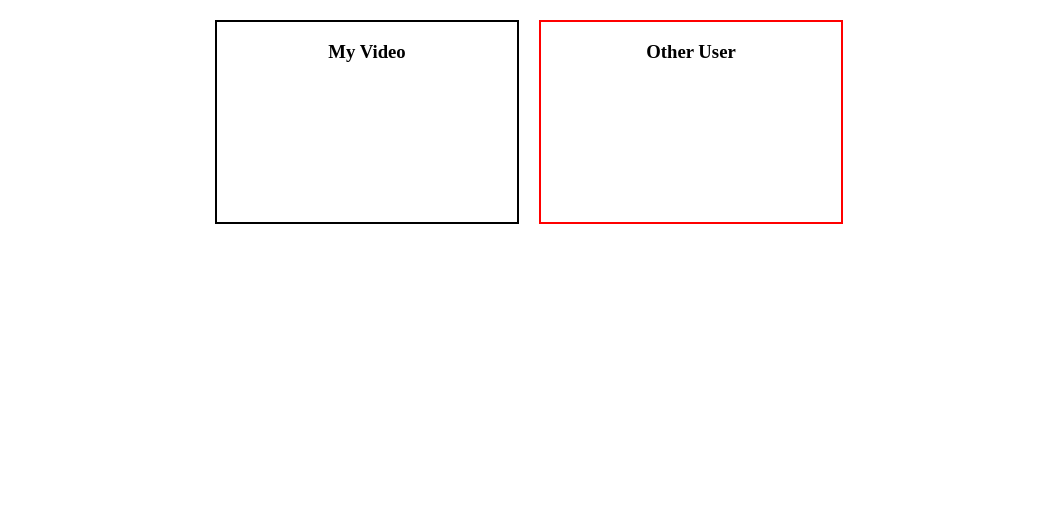
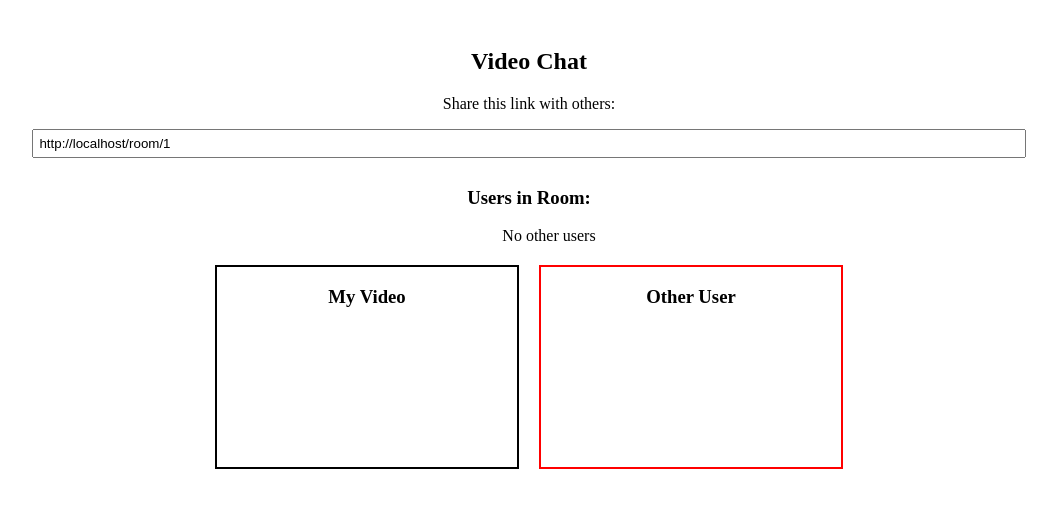
Before and after one commit to Hitesh8980/VideoApp, a React (Vite) app in the folder frontend/: page /room/1 in a window 1280 px wide. Shown: the top 508 px of the page, without its empty margins (111-1168 px from the left). Built offline with nearby package versions, Linux system fonts and the light colour scheme; no server answers.

Commit message:
made changes

```diff
--- a/frontend/src/components/PeerConnection.jsx
+++ b/frontend/src/components/PeerConnection.jsx
@@ -2,13 +2,13 @@ import React, { useEffect, useState, useRef } from "react";
 import { io } from "socket.io-client";
 import Peer from "simple-peer";
 
-const socket = io("https://videoapp-q3ld.onrender.com"); // Update with your backend URL
+const socket = io("https://videoapp-q3ld.onrender.com"); // Update your backend URL
 
 const PeerConnection = () => {
     const [myId, setMyId] = useState("");
+    const [roomId, setRoomId] = useState("12345"); // Default room ID (change as needed)
     const [users, setUsers] = useState([]);
     const [stream, setStream] = useState(null);
-    const [remoteStream, setRemoteStream] = useState(null);
     const myVideo = useRef();
     const userVideo = useRef();
     const peersRef = useRef([]);
@@ -25,28 +25,29 @@ const PeerConnection = () => {
             .catch((err) => console.error("Error accessing media devices:", err));
 
         // Handle connection
-        socket.on("me", (id) => {
-            setMyId(id);
+        socket.on("connect", () => {
+            setMyId(socket.id);
+            socket.emit("join-room", { roomId, name: `User-${socket.id}` });
         });
 
+        // Receive new users joining
+        socket.on("user-joined", ({ id }) => {
+            console.log("New user joined:", id);
+            setUsers((prevUsers) => [...prevUsers, id]);
+            callUser(id);
+        });
+
+        // Get list of all users in the room
         socket.on("roomUsers", (roomUsers) => {
             setUsers(roomUsers.filter(id => id !== myId)); // Exclude self
         });
 
-        socket.on("newUser", (user) => {
-            console.log("New user joined:", user);
-            setUsers((prevUsers) => [...prevUsers, user]);
-            callUser(user.id);
-        });
-
         socket.on("call-received", ({ from, signal }) => {
-            console.log("Receiving call from:", from);
             answerCall(from, signal);
         });
 
-        socket.on("call-accepted", ({ from, signal }) => {
-            console.log("Call accepted by:", from);
-            const peer = peersRef.current.find(p => p.id === from);
+        socket.on("call-accepted", ({ signal }) => {
+            const peer = peersRef.current.find(p => p.peer);
             if (peer) {
                 peer.peer.signal(signal);
             }
@@ -75,7 +76,6 @@ const PeerConnection = () => {
 
         peer.on("stream", (remoteStream) => {
             console.log("Receiving remote stream");
-            setRemoteStream(remoteStream);
             if (userVideo.current) {
                 userVideo.current.srcObject = remoteStream;
             }
@@ -99,7 +99,6 @@ const PeerConnection = () => {
 
         peer.on("stream", (remoteStream) => {
             console.log("Receiving remote stream from caller");
-            setRemoteStream(remoteStream);
             if (userVideo.current) {
                 userVideo.current.srcObject = remoteStream;
             }
@@ -110,6 +109,22 @@ const PeerConnection = () => {
     };
 
     return (
+        <div style={{ textAlign: "center", padding: "20px" }}>
+            <h2>Video Chat</h2>
+
+            <p>Share this link with others:</p>
+            <input
+                type="text"
+                value={window.location.href}
+                readOnly
+                style={{ width: "80%", padding: "5px", marginBottom: "10px" }}
+            />
+
+            <h3>Users in Room:</h3>
+            <ul>
+                {users.length > 0 ? users.map((user) => <li key={user}>{user}</li>) : <p>No other users</p>}
+            </ul>
+
             <div style={{ display: "flex", justifyContent: "center", gap: "20px", marginTop: "20px" }}>
                 {/* My Video */}
                 <div style={{ width: "300px", height: "200px", border: "2px solid black", textAlign: "center" }}>
@@ -123,6 +138,7 @@ const PeerConnection = () => {
                     <video ref={userVideo} autoPlay style={{ width: "100%", height: "100%" }} />
                 </div>
             </div>
+        </div>
     );
 };
 
```
Also changed, not shown: 1 other file (tests, documents, lock files or other folders). Lines whose indentation alone changed are shown as unchanged.
